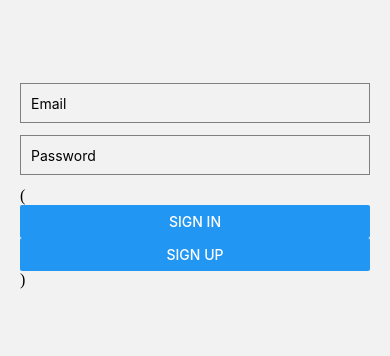
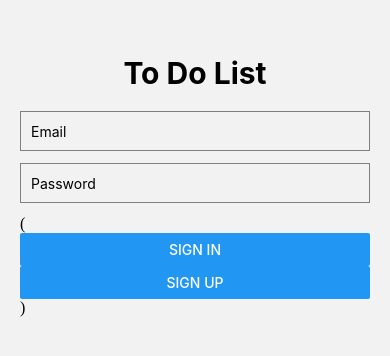
Before and after one commit to Jassassy/PA, a React Native app in the folder PA1/: screen /Login in a window 390 px wide. Shown: the part 236-592 px from the top of the page. Built offline with nearby package versions, Linux system fonts and the light colour scheme; no server answers.

Commit message:
Update Login.tsx

```diff
--- a/PA1/apps/screens/Login.tsx
+++ b/PA1/apps/screens/Login.tsx
@@ -36,6 +36,7 @@
     return (
         <View style={styles.container}>
             <KeyboardAvoidingView behavior='padding'>
+                <Text style={styles.header}>To Do List</Text>
                 <TextInput value={email} style={styles.input} placeholder='Email' autoCapitalize='none' onChangeText={(text => setEmail(text))}></TextInput>
                 <TextInput secureTextEntry={true} value={password} style={styles.input} placeholder='Password' autoCapitalize='none' onChangeText={(text => setPassword(text))}></TextInput>
 
@@ -67,4 +68,10 @@
         marginBottom: 12,
         paddingHorizontal: 10,
     },
+    header: {
+        fontSize: 30,
+        fontWeight: 'bold',
+        textAlign: 'center',
+        marginBottom: 20,
+    }
 })
```
